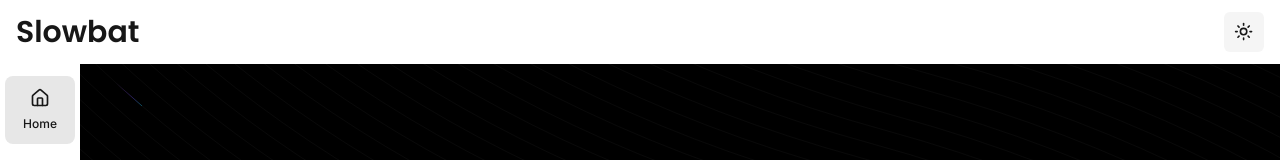
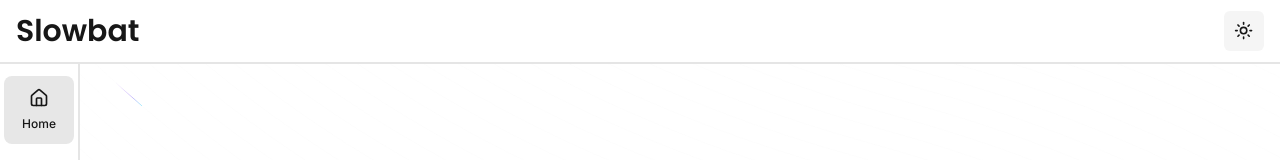
Before and after one commit to Slowbat200/my-portfolio, a Next.js app: page / in a window 1280 px wide. Shown: the top 160 px of the page. Built offline with nearby package versions, Linux system fonts and the light colour scheme.

Commit message:
new background music

```diff
--- a/app/(landing)/page.tsx
+++ b/app/(landing)/page.tsx
@@ -30,7 +30,7 @@ export default function Home () {
   };
   return (
     <main className='w-full h-full relative'>
-        <section className='flex flex-col items-center justify-between p-24 bg-black'>
+        <section className='flex flex-col items-center justify-between p-24 dark:bg-black bg-white'>
           <div className='items-center justify-between font-mono text-sm lg:flex'>
             <div className='flex flex-col'>
               <motion.h1
--- a/components/audio-player.tsx
+++ b/components/audio-player.tsx
@@ -6,7 +6,9 @@ const BackgroundPlayer:React.FC = () => {
     const [isPlaying, setIsPlaying] = useState(false)
     const audioRef = useRef<HTMLAudioElement | null>(null)
     useEffect(() => {
-      audioRef.current = new Audio('/sakura.mp3')
+      audioRef.current = new Audio('/slap-house.mp3')
+      audioRef.current.volume = 0.3;
+      audioRef.current.loop = true;
     }, [])
 
     const togglePlay = () => {
@@ -25,7 +27,7 @@ const BackgroundPlayer:React.FC = () => {
           src={isPlaying ? '/soundoff.png' : '/soundon.png'}
           alt='jukebox'
           onClick={togglePlay}
-          className='w-10 h-10 cursor-pointer object-contain'
+          className='w-14 h-14 md:h-10 md:w-10 cursor-pointer object-contain'
         />
       </div>
     )
--- a/components/navbar.tsx
+++ b/components/navbar.tsx
@@ -13,7 +13,7 @@ const font = Poppins({
 });
 export const Navbar = () => {
   return (
-    <div className='fixed w-full z-50 flex justify-between items-center py-2 px-4 bg-white dark:bg-black h-16'>
+    <div className='fixed w-full z-50 flex justify-between items-center py-2 px-4 bg-white border-b-2 dark:border-0 dark:bg-black h-16'>
       <div className='flex items-center'>
         {/** Menu: Creating navbar with hamburger menu in mobile devices */}
         <MobileSidebar />
--- a/components/sidebar.tsx
+++ b/components/sidebar.tsx
@@ -42,7 +42,7 @@ export const Sidebar = () => {
     return router.push(url);
   };
   return (
-    <div className='space-y-4 flex flex-col h-full text-primary dark:bg-black'>
+    <div className='space-y-4 flex flex-col h-full text-primary dark:bg-black border-r-2 dark:border-0'>
       <div className='p-3 flex-1 justify-center flex'>
         <div className='space-y-2'>
           {routes.map((route) => (
```
Also changed, not shown: 2 other files (tests, documents, lock files or other folders).
